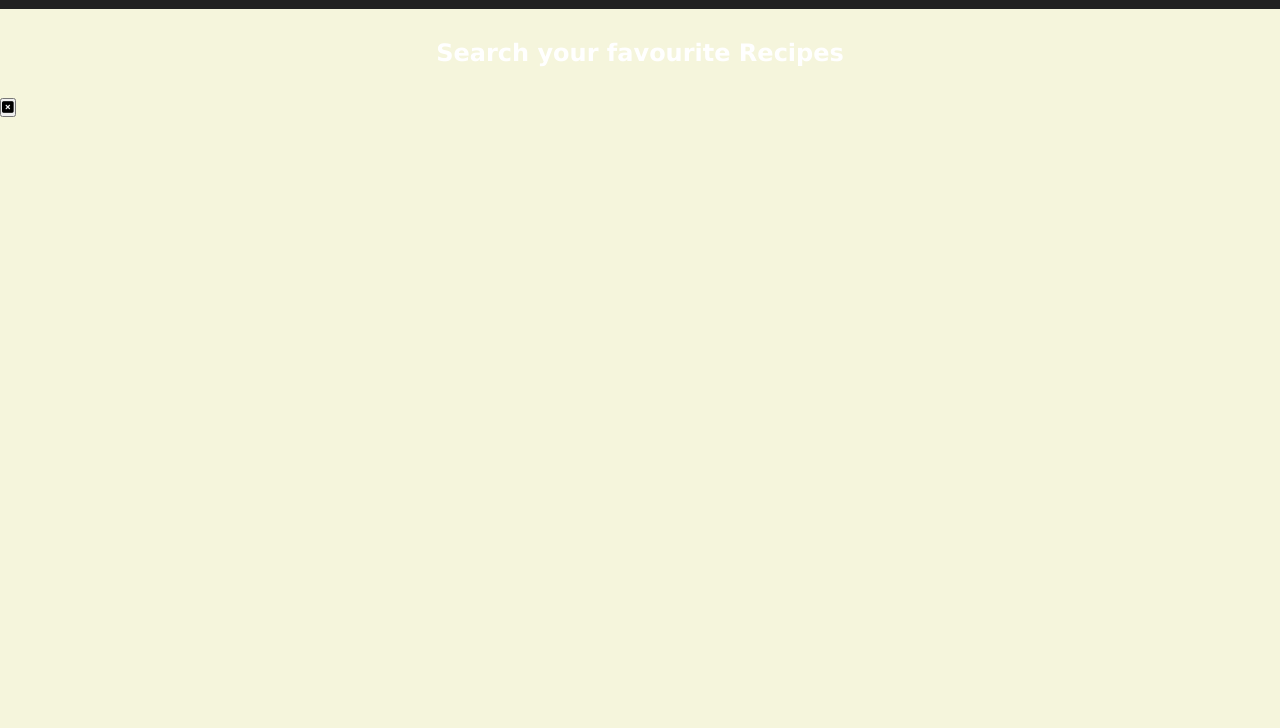
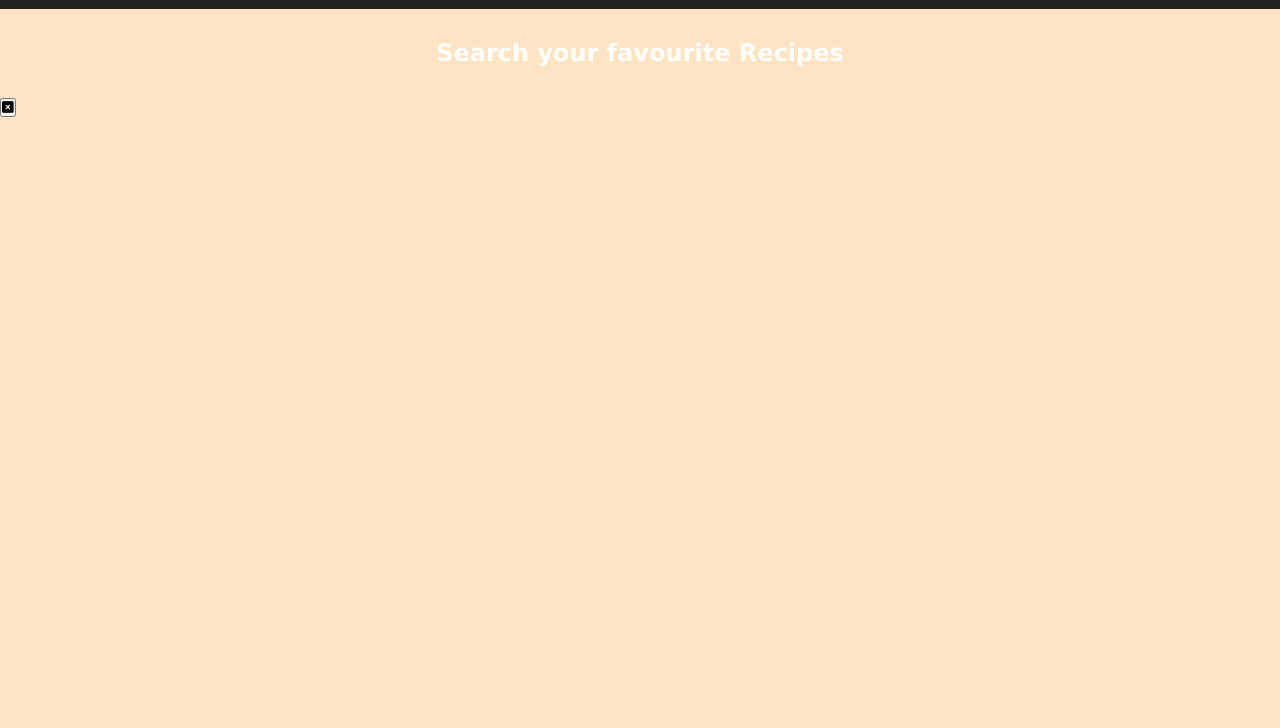
Before and after one commit to my666-earth/Recipe-app, a plain HTML site: page index.html in a window 1280 px wide. Shown: the part 72-800 px from the top of the page. Drawn offline with Linux system fonts and the light colour scheme.

Commit message:
color change

```diff
--- a/style.css
+++ b/style.css
@@ -6,7 +6,7 @@
 }
 
 body {
-  background-color:beige;
+  background-color: bisque;
   color: white;
 }
 
```
